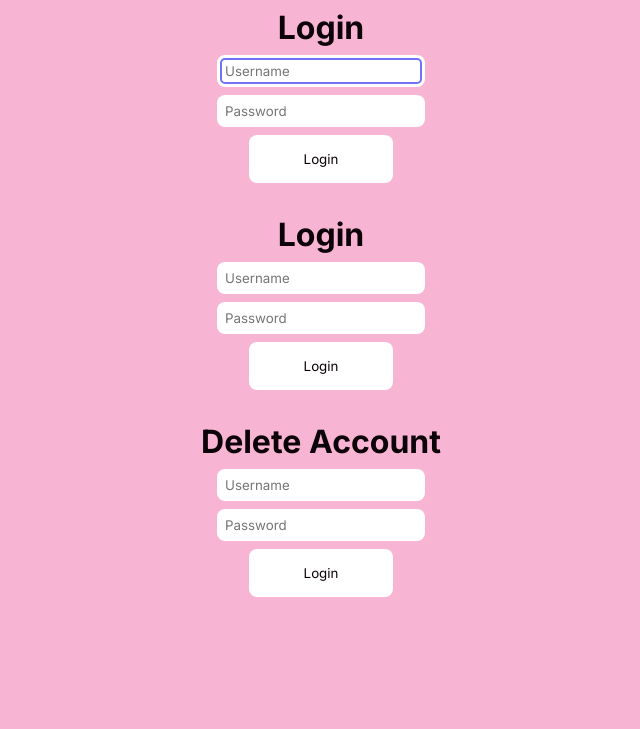
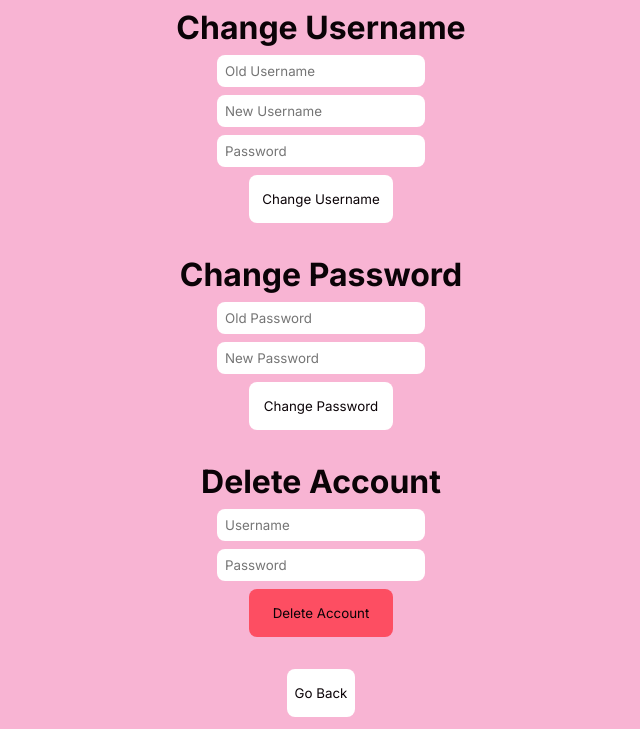
Before and after one commit to JoshuaMilano/Promethium-Project-Planner, a Flask app: page /account in a window 1280 px wide. Shown: the part 71-800 px from the top of the page, without its empty margins (319-959 px from the left). Run offline with Flask 3, Linux system fonts and the light colour scheme; the visitor is signed in with stand-in values (Sample User, id 1).

Commit message:
Finished the HTML

```diff
--- a/templates/account.html
+++ b/templates/account.html
@@ -2,28 +2,30 @@
 {% block body %}
     <main class="prm-form-page-container">
         <div class="prm-form-container">
-            <h1>Login</h1>
-            <form class="prm-form" action="/login" method="post">
-                <input autocomplete="off" autofocus class="form-control mx-auto w-auto" name="username" placeholder="Username" type="text">
-                <input autocomplete="off" class="form-control mx-auto w-auto" name="password" placeholder="Password" type="password">
-                <button class="button form-button" type="submit">Login</button>
+            <h1>Change Username</h1>
+            <form class="prm-form" action="/api/change_username" method="POST">
+                <input autocomplete="off" name="old_username" placeholder="Old Username" type="text" required>
+                <input autocomplete="off" name="new_username" placeholder="New Username" type="text" required>
+                <input autocomplete="off" name="password" placeholder="Password" type="password">
+                <button class="button form-button" type="submit">Change Username</button>
             </form>
         </div>
         <div class="prm-form-container">
-            <h1>Login</h1>
-            <form class="prm-form" action="/login" method="post">
-                <input autocomplete="off" autofocus class="form-control mx-auto w-auto" name="username" placeholder="Username" type="text">
-                <input autocomplete="off" class="form-control mx-auto w-auto" name="password" placeholder="Password" type="password">
-                <button class="button form-button" type="submit">Login</button>
+            <h1>Change Password</h1>
+            <form class="prm-form" action="/api/change_password" method="POST">
+                <input autocomplete="off" name="old_password" placeholder="Old Password" type="password" required>
+                <input autocomplete="off" name="new_password" placeholder="New Password" type="password" required>
+                <button class="button form-button" type="submit">Change Password</button>
             </form>
         </div>
         <div class="prm-form-container">
             <h1>Delete Account</h1>
-            <form class="prm-form" action="/login" method="post">
-                <input autocomplete="off" autofocus class="form-control mx-auto w-auto" name="username" placeholder="Username" type="text">
-                <input autocomplete="off" class="form-control mx-auto w-auto" name="password" placeholder="Password" type="password">
-                <button class="button form-button" type="submit">Login</button>
+            <form class="prm-form" action="/api/delete_account" method="POST">
+                <input autocomplete="off" name="username" placeholder="Username" type="text" required>
+                <input autocomplete="off" name="password" placeholder="Password" type="password" required>
+                <button style="background-color: #fd4e62;" class="button form-button" type="submit">Delete Account</button>
             </form>
         </div>
+        <button class="generic-button" id="displayBoardsButton">Go Back</button>
     </main>
 {% endblock %}
--- a/templates/layout.html
+++ b/templates/layout.html
@@ -4,8 +4,12 @@
         <meta charset="UTF-8">
         <meta name="viewport" content="width=device-width, initial-scale=1.0">
         <title>Promethium</title>
-        <!-- <link href="https://cdn.jsdelivr.net/npm/bootstrap@5.3.8/dist/css/bootstrap.min.css" rel="stylesheet" integrity="sha384-sRIl4kxILFvY47J16cr9ZwB07vP4J8+LH7qKQnuqkuIAvNWLzeN8tE5YBujZqJLB" crossorigin="anonymous"> -->
         <link rel="stylesheet" href="{{ url_for('static', filename='styles.css') }}">
+        <script>
+        if (window.innerWidth <= 768 && window.location.pathname !== '/mobile') {
+            window.location.href = '/mobile';
+        }
+        </script>
     </head>
     <body>
         <nav class="prm-navbar">
@@ -21,6 +25,17 @@
                 {% endif %}
             </div>
         </nav>
+        <div class="prm-flash-container" style="padding-top: 1rem;">
+            {% with messages = get_flashed_messages(with_categories=true) %}
+                {% if messages %}
+                    {% for category, message in messages %}
+                        <div class="prm-alert prm-alert-{{ category }}">
+                            {{ message }}
+                        </div>
+                    {% endfor %}
+                {% endif %}
+            {% endwith %}
+        </div>
         {% block body %}{% endblock %}
         <script src="https://unpkg.com/lucide@latest"></script>
 
--- a/templates/login.html
+++ b/templates/login.html
@@ -4,8 +4,8 @@
         <div class="prm-form-container">
             <h1>Login</h1>
             <form class="prm-form" action="/login" method="post">
-                <input autocomplete="off" autofocus class="form-control mx-auto w-auto" name="username" placeholder="Username" type="text">
-                <input autocomplete="off" class="form-control mx-auto w-auto" name="password" placeholder="Password" type="password">
+                <input autocomplete="off" autofocus name="username" placeholder="Username" type="text" required>
+                <input autocomplete="off" name="password" placeholder="Password" type="password" required>
                 <button class="button form-button" type="submit">Login</button>
             </form>
         </div>
```
Also changed, not shown: templates/mobile.html (added, +21 -0 lines), templates/register.html (+3 -9 lines).
